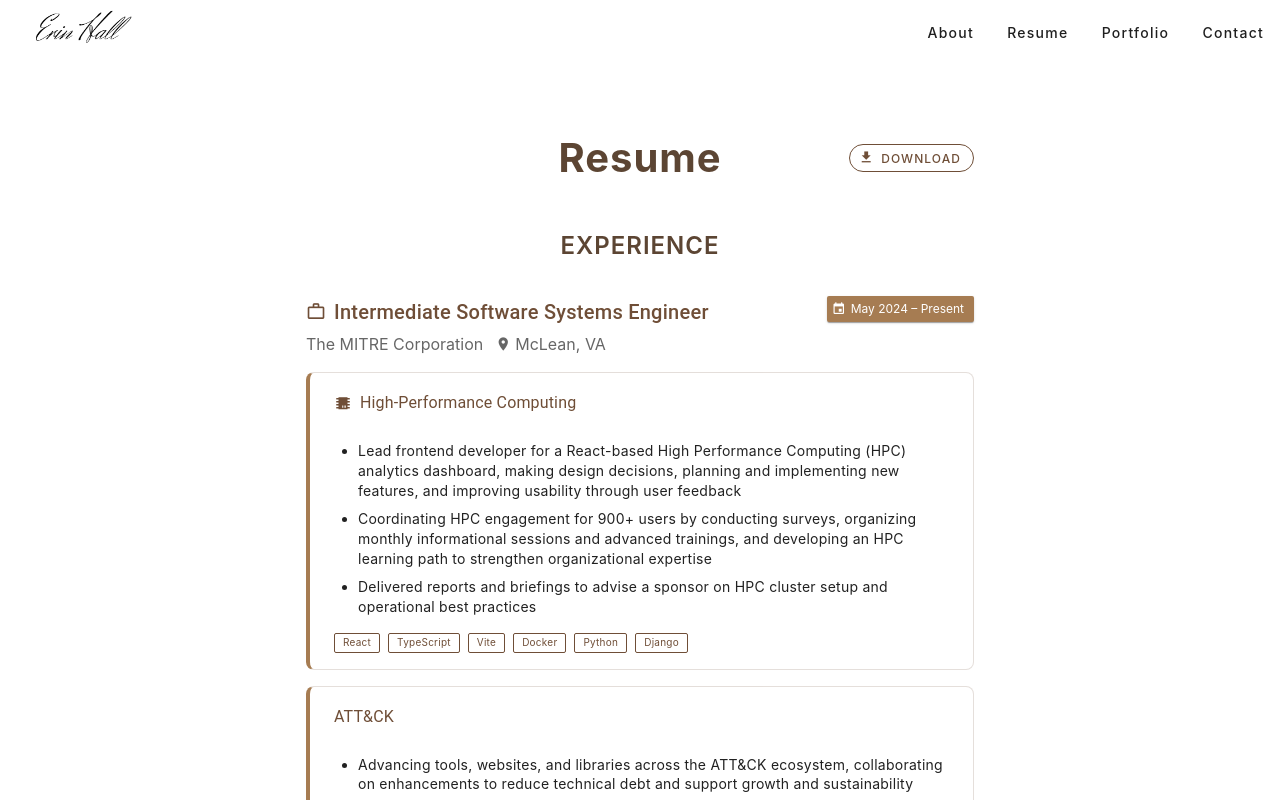
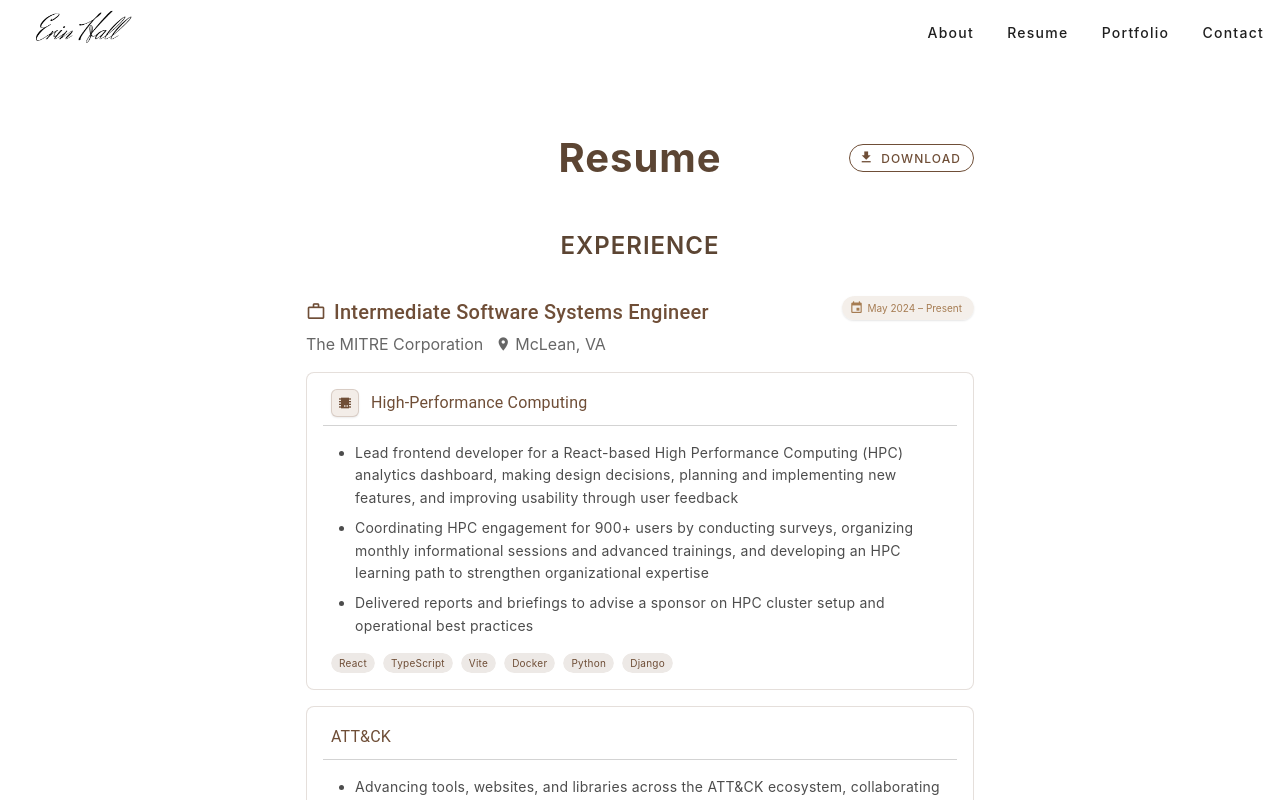
Before and after one commit to erinehall/erinehall.github.io, a Vue app: page / in a window 1280 px wide. Both pictures are taken after a click on the button "Resume". Shown: the top 800 px of the page. Built offline with nearby package versions, Linux system fonts and the light colour scheme.

Commit message:
resume page style updates

```diff
--- a/src/components/ChipList.vue
+++ b/src/components/ChipList.vue
@@ -1,12 +1,13 @@
 <template>
   <div v-if="items?.length" :class="containerClass" :style="containerStyle">
-    <v-chip v-for="(item, i) in items" :key="i" :class="chipClass" v-bind="chipProps">
+    <v-chip v-for="(item, i) in items" :key="i" :class="chipClass" v-bind="mergedChipProps">
       {{ item }}
     </v-chip>
   </div>
 </template>
 
 <script setup lang="ts">
+import { computed } from "vue";
 interface Props {
   items: string[];
   containerClass?: string | string[];
@@ -14,16 +15,18 @@ interface Props {
   chipClass?: string | string[];
   chipProps?: Record<string, any>;
 }
-
-withDefaults(defineProps<Props>(), {
+const props = withDefaults(defineProps<Props>(), {
   containerClass: "",
   containerStyle: undefined,
   chipClass: "",
-  chipProps: () => ({
-    variant: "outlined",
-    color: "primary",
-    size: "small",
-    rounded: "lg",
-  }),
+  chipProps: () => ({}),
 });
+
+const mergedChipProps = computed(() => ({
+  variant: "tonal",
+  color: "primary",
+  size: "small",
+  rounded: "pill",
+  ...props.chipProps,
+}));
 </script>
--- a/src/components/HeroLanding.vue
+++ b/src/components/HeroLanding.vue
@@ -8,7 +8,7 @@
           <v-chip
             v-for="skill in aboutPageSkills.slice(0, 5)"
             :key="skill"
-            rounded="lg"
+            rounded="pill"
             variant="tonal"
             color="secondary"
           >
--- a/src/components/resume/ResumeHeader.vue
+++ b/src/components/resume/ResumeHeader.vue
@@ -2,7 +2,9 @@
     <div class="resume-item-header">
         <h3 class="d-flex align-center wrap">
             <template v-if="icon">
-                <v-icon :icon="icon" start class="mr-2" />
+                <div class="role-badge mr-2">
+                    <v-icon :icon="icon" size="16" color="primary" />
+                </div>
             </template>
             {{ company ? `${company} — ${title}` : title }}
         </h3>
@@ -14,7 +16,7 @@
         <span class="date-location text-medium-emphasis text-body-1">
             <template v-if="location">{{ location }}<span v-if="date"> | </span></template>
             <template v-if="date">
-                <v-chip v-if="dateChip" size="small" color="secondary" class="ml-1 text-white">
+                <v-chip v-if="dateChip" size="small" color="secondary" variant="tonal" rounded="pill" class="ml-1">
                     {{ date }}
                 </v-chip>
                 <template v-else>{{ date }}</template>
--- a/src/styles/_resume.scss
+++ b/src/styles/_resume.scss
@@ -63,9 +63,48 @@
 
 .role-card {
   border: 1px solid rgba(111, 78, 55, 0.18);
-  border-left: 4px solid rgb(var(--v-theme-secondary));
   border-radius: 14px;
   background: rgb(var(--v-theme-surface));
+  box-shadow: 0 8px 24px rgba(0, 0, 0, 0.08);
+}
+
+.role-header {
+  color: rgb(var(--v-theme-primary));
+}
+
+
+.role-badge {
+  width: 28px;
+  height: 28px;
+  flex: 0 0 28px;
+  border-radius: 6px;
+  background: rgb(var(--v-theme-primary-lighten-4));
+  border: 1px solid rgba(var(--v-theme-primary), 0.2);
+  box-shadow: 0 1px 2px rgba(0, 0, 0, 0.08);
+  display: flex;
+  align-items: center;
+  justify-content: center;
+}
+
+.role-divider {
+  opacity: 0.2;
+}
+
+
+.role-bullets {
+  margin: 0.25rem 0 0 0;
+  padding-left: 1.5rem;
+  color: rgba(0, 0, 0, 0.7);
+  font-size: 0.875rem;
+  line-height: 1.6;
+
+  li {
+    margin-bottom: 0.5rem;
+  }
+}
+
+.date-chip {
+  box-shadow: 0 1px 2px rgba(0, 0, 0, 0.1);
 }
 
 .card-pad .v-card-title {
@@ -74,6 +113,10 @@
 
 .card-pad .v-card-text {
   padding: 16px 24px;
+}
+
+.role-card .v-card-text {
+  padding-top: 8px;
 }
 
 .space-y-6 > * + * {
--- a/src/views/Resume.vue
+++ b/src/views/Resume.vue
@@ -24,25 +24,29 @@
               </span>
             </div>
           </div>
-          <v-chip color="secondary" variant="elevated" size="small" class="text-white d-flex align-center ga-1">
+          <v-chip color="secondary" variant="tonal" size="x-small" rounded="pill"
+            class="px-3 py-3 date-chip ms-auto d-flex align-center ga-1">
             <v-icon size="14" start>mdi-calendar</v-icon>
             {{ job.date }}
           </v-chip>
         </div>
 
         <v-card v-for="(role, i) in job.roles" :key="i" class="hover-shadow role-card card-pad mb-4" elevation="0">
-          <v-card-title class="pb-2 d-flex align-center ga-2 text-primary">
-            <v-icon v-if="role.icon" :icon="role.icon" size="18" />
-            <span class="text-subtitle-1 wrap">{{ role.heading }}</span>
+          <v-card-title class="pb-2 d-flex align-center ga-3 role-header">
+            <div v-if="role.icon" class="role-badge">
+              <v-icon :icon="role.icon" size="16" />
+            </div>
+            <span class="role-title text-subtitle-1 wrap">{{ role.heading }}</span>
           </v-card-title>
+          <v-divider class="role-divider mx-4 mb-1" />
           <v-card-text>
-            <ul class="pl-6">
-              <li v-for="(bullet, b) in role.bullets" :key="b" class="mb-2">
+            <ul class="role-bullets pl-6">
+              <li v-for="(bullet, b) in role.bullets" :key="b">
                 {{ bullet }}
               </li>
             </ul>
             <ChipList :items="role.skills" containerClass="pt-2 d-flex flex-wrap ga-2"
-              :chipProps="{ size: 'x-small', variant: 'outlined', color: 'primary' }" />
+              :chipProps="{ size: 'x-small' }" />
           </v-card-text>
         </v-card>
       </div>
@@ -52,8 +56,8 @@
     <ResumeSection title="Skills">
       <v-card class="hover-shadow card-pad">
         <v-card-text class="pt-8">
-          <ChipList :items="skills" containerClass="d-flex flex-wrap justify-center ga-2" containerStyle="row-gap:1rem"
-            :chipProps="{ rounded: 'lg', size: 'small', variant: 'outlined', color: 'primary' }" />
+          <ChipList :items="skills" containerClass="d-flex flex-wrap justify-center ga-2"
+            containerStyle="row-gap:1rem" />
         </v-card-text>
       </v-card>
     </ResumeSection>
@@ -88,9 +92,9 @@
           <v-card class="hover-shadow border-l-primary card-pad d-flex flex-column h-100" elevation="2">
             <v-card-title class="flex-grow-1">
               <div class="d-flex align-start ga-4">
-                <v-avatar color="primary-lighten-4" size="48">
-                  <v-icon color="primary">mdi-trophy</v-icon>
-                </v-avatar>
+                <div class="role-badge">
+                  <v-icon color="primary" size="16">mdi-trophy</v-icon>
+                </div>
                 <div class="flex-grow-1">
                   <h3 class="text-h6 text-primary mb-1 wrap" style="line-height:1.4">{{ cert.name }}</h3>
                   <p class="text-medium-emphasis wrap">{{ cert.organization }}</p>
@@ -99,7 +103,7 @@
             </v-card-title>
             <v-card-text class="d-flex justify-space-between align-center mt-auto">
               <span class="text-caption">Completed:</span>
-              <v-chip color="secondary" class="text-white" size="small">{{ cert.date }}</v-chip>
+              <v-chip color="secondary" variant="tonal" size="small" rounded="pill">{{ cert.date }}</v-chip>
             </v-card-text>
           </v-card>
         </v-col>
@@ -132,7 +136,7 @@
             </div>
           </v-card-title>
           <v-card-text>
-            <v-chip variant="outlined" color="primary" size="small">
+            <v-chip variant="tonal" color="primary" size="small" rounded="pill">
               DOI: {{ pub.doi }}
             </v-chip>
           </v-card-text>
@@ -156,7 +160,7 @@
                   <div class="d-flex align-center ga-1">
                     <v-icon size="12">mdi-calendar</v-icon>{{ pres.date }}
                   </div>
-                  <v-chip v-if="pres.role" color="secondary" size="small" class="text-white">
+                  <v-chip v-if="pres.role" color="secondary" variant="tonal" size="small" rounded="pill">
                     {{ pres.role }}
                   </v-chip>
                 </div>
@@ -176,8 +180,7 @@
       <div class="space-y-6 mb-8">
         <v-card class="hover-shadow border-l-primary h-100 card-pad" elevation="2">
           <v-card-text>
-            <ChipList :items="clearances" containerClass="d-flex flex-wrap ga-2"
-              :chipProps="{ variant: 'outlined', color: 'primary' }" />
+            <ChipList :items="clearances" containerClass="d-flex flex-wrap ga-2" />
           </v-card-text>
         </v-card>
       </div>
@@ -192,7 +195,7 @@
             <div v-for="(member, m) in memberships" :key="m"
               class="d-flex flex-column flex-sm-row justify-space-between align-sm-center ga-2">
               <span class="text-medium-emphasis wrap">{{ member.name }}</span>
-              <v-chip color="secondary" class="text-white" size="small">{{ member.date }}</v-chip>
+              <v-chip color="secondary" variant="tonal" size="small" rounded="pill">{{ member.date }}</v-chip>
             </div>
           </v-card-text>
         </v-card>
```
